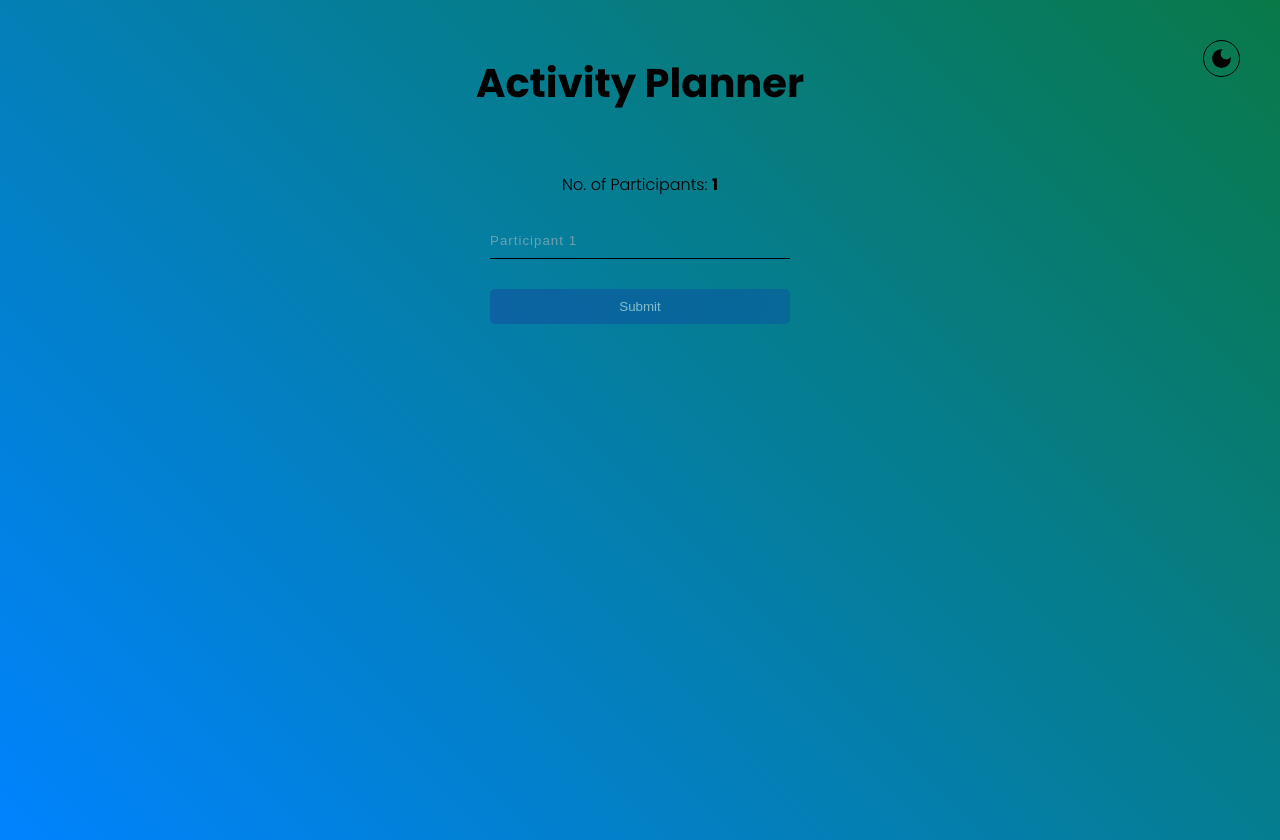
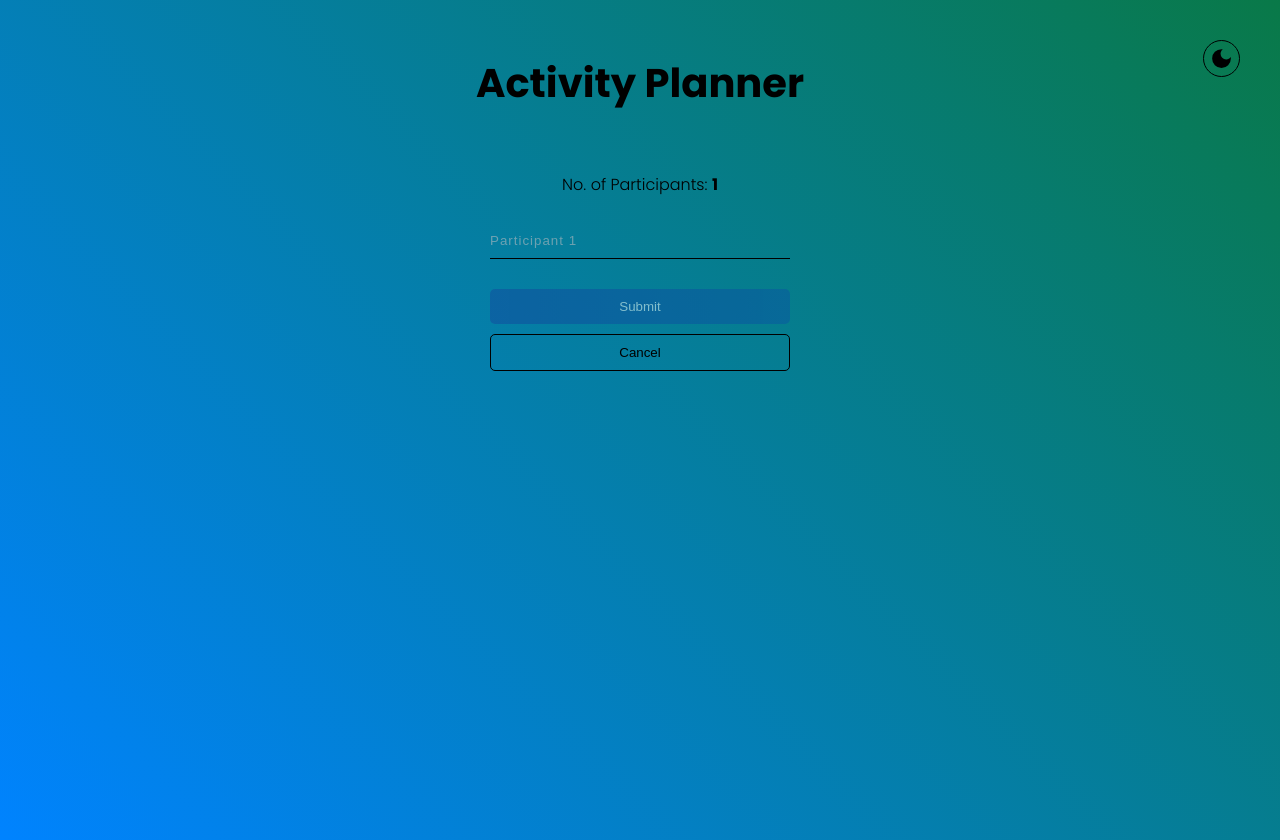
Before and after one commit to karimulla06/activity-planner, a React (Create React App) app: page / in a window 1280 px wide. Both pictures are taken after a click on the button "Submit". Built offline with nearby package versions, Linux system fonts and the light colour scheme.

Commit message:
Added cancel button

```diff
--- a/src/containers/participants-details-form/ParticipantsDetailsForm.jsx
+++ b/src/containers/participants-details-form/ParticipantsDetailsForm.jsx
@@ -7,10 +7,15 @@ import styles from "./participants-details-form.module.css";
 
 ParticipantsDetailsForm.propTypes = {
   numberOfParticipants: PropTypes.number.isRequired,
+  handleCancel: PropTypes.func.isRequired,
   setParticipants: PropTypes.func.isRequired,
 };
 
-function ParticipantsDetailsForm({ numberOfParticipants, setParticipants }) {
+function ParticipantsDetailsForm({
+  numberOfParticipants,
+  handleCancel,
+  setParticipants,
+}) {
   const [{ participantsDetails, isSubmitDisabled }, dispatch] = useReducer(
     reducer,
     getInitialState(numberOfParticipants)
@@ -48,12 +53,18 @@ function ParticipantsDetailsForm({ numberOfParticipants, setParticipants }) {
           />
         ))}
       </div>
-      <div className={styles.submit_btn}>
+      <div className={styles.submit_btn_container}>
         <StyledButton
           label={translationKeys.submit}
           disabled={isSubmitDisabled}
           onClick={handleSubmit}
-          testId="submit-participant-details"
+          testId="participant-details-submit-button"
+        />
+        <StyledButton
+          label={translationKeys.cancel}
+          onClick={handleCancel}
+          testId="participant-details-cancel-button"
+          type="outlined"
         />
       </div>
     </div>
--- a/src/containers/participants-details-form/participants-details-form.module.css
+++ b/src/containers/participants-details-form/participants-details-form.module.css
@@ -9,10 +9,13 @@
   text-align: start;
 }
 
-.submit_btn {
+.submit_btn_container {
   margin-top: 20px;
+  display: flex;
+  flex-direction: column;
+  gap: 10px;
 }
 
-.submit_btn button {
+.submit_btn_container button {
   width: 100%;
 }
--- a/src/containers/participants-form/ParticipantsForm.jsx
+++ b/src/containers/participants-form/ParticipantsForm.jsx
@@ -1,4 +1,3 @@
-import { useEffect } from "react";
 import { useLocalState } from "hooks";
 import { NumberInput } from "components";
 import ParticipantsDetailsForm from "containers/participants-details-form";
@@ -6,19 +5,20 @@ import { translationKeys } from "content/translationKeys";
 
 const ParticipantsForm = ({ setParticipants }) => {
   const [numberOfParticipants, setNumberOfParticipants] = useLocalState(
-    "numberOfParticipants"
+    "numberOfParticipants",
+    null
   );
-  useEffect(() => {
-    return () => {
-      localStorage.removeItem("numberOfParticipants");
-    };
-  });
+
+  function handleCancel() {
+    setNumberOfParticipants(null);
+  }
 
   return (
     <div>
       {numberOfParticipants ? (
         <ParticipantsDetailsForm
           numberOfParticipants={numberOfParticipants}
+          handleCancel={handleCancel}
           setParticipants={setParticipants}
         />
       ) : (
--- a/src/content/translationKeys.js
+++ b/src/content/translationKeys.js
@@ -3,6 +3,7 @@ export const translationKeys = {
   select_number_of_participants: "Select Number of Participants:  ",
   number_of_participants: "No. of Participants: ",
   submit: "Submit",
+  cancel: "Cancel",
   participant: "Participant ",
   participants: "Participants",
   activities: "Activities",
--- a/src/utils/helpers.js
+++ b/src/utils/helpers.js
@@ -13,7 +13,7 @@ const isDuplicate = (name, key, details) =>
 // fucntion to validate input
 export function validateInput(name, key, details) {
   let error = "";
-  if (name.length === 0) {
+  if (name.trim().length === 0) {
     error = "Name is required.";
   } else if (name.length > 20) {
     error = "Name exceeds 20 characters limit.";
```
